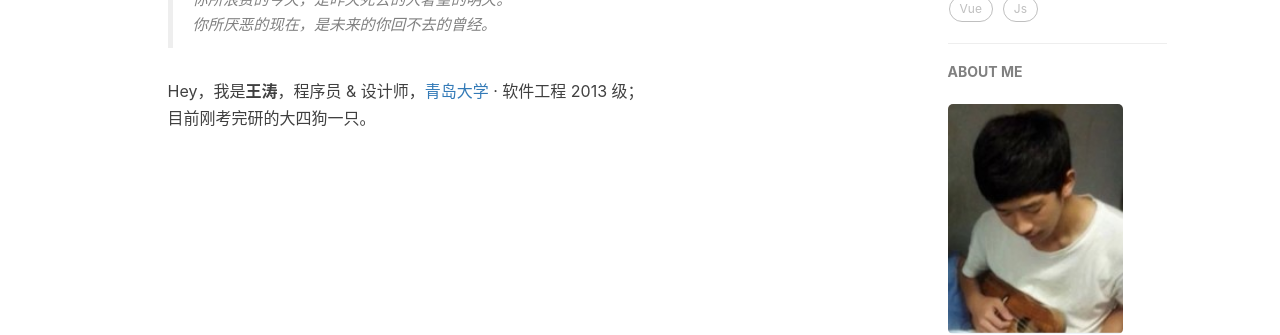
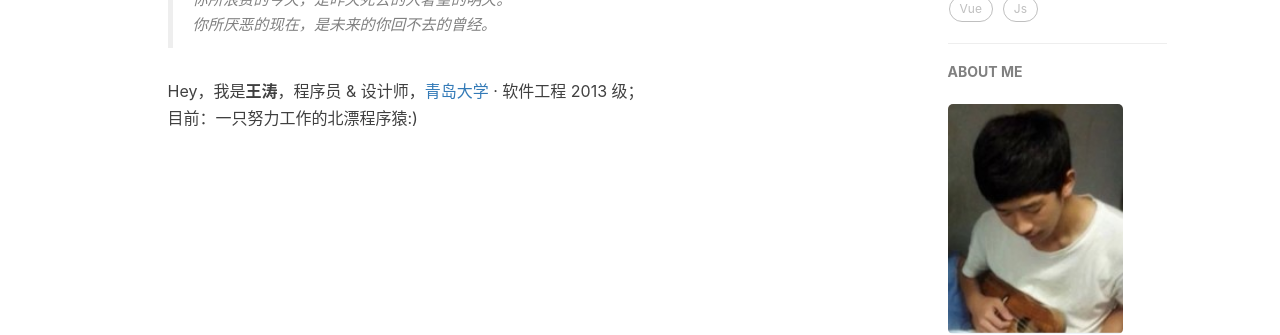
Before and after one commit to hohoTT/hohott.github.com, a Jekyll site: the page built from about.html, in a window 1280 px wide. Shown: the part 586-921 px from the top of the page. Built offline with Jekyll 4.4.1, drawn with Linux system fonts in a browser that asks for light colours; nearby versions of some CDN libraries; comment, search, counter and statistics services are not loaded.

Commit message:
修改状态
修改状态

```diff
--- a/about.html
+++ b/about.html
@@ -26,7 +26,7 @@ header-img: "img/about-bg.jpg"
     </blockquote>
 
     <p>Hey，我是<strong>王涛</strong>，程序员 &amp; 设计师，<a href="http://www.qdu.edu.cn/" target="view_window">青岛大学</a> · 软件工程 2013 级；<br>
-    目前刚考完研的大四狗一只。</p>
+    目前：一只努力工作的北漂程序猿:)</p>
 
 
 </div>
```
